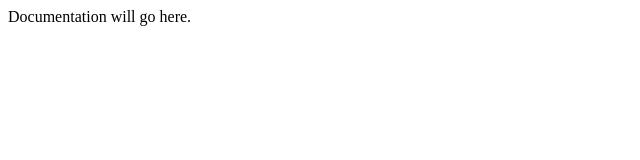
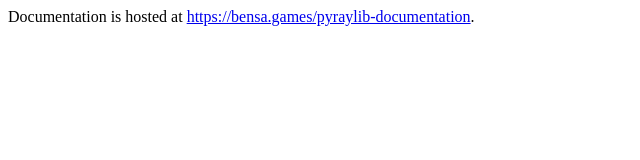
Before and after one commit to 7s9n/pyraylib, a plain HTML site: page docs/index.html in a window 1280 px wide. Shown: the whole page, without its empty margins (0-640 px from the left). Drawn offline with Linux system fonts and the light colour scheme.

Commit message:
Link to external documentation
The sphinx documentation is rather large (13Mb, twice the size of the pyraylib folder), so I'll start by linking to it externally.

```diff
--- a/docs/index.html
+++ b/docs/index.html
@@ -1,5 +1,5 @@
 <!DOCTYPE html5>
 <html>
   <head></head>
-  <body>Documentation will go here.</body>
+  <body>Documentation is hosted at <a href="https://bensa.games/pyraylib-documentation">https://bensa.games/pyraylib-documentation</a>.</body>
 </html>
```
